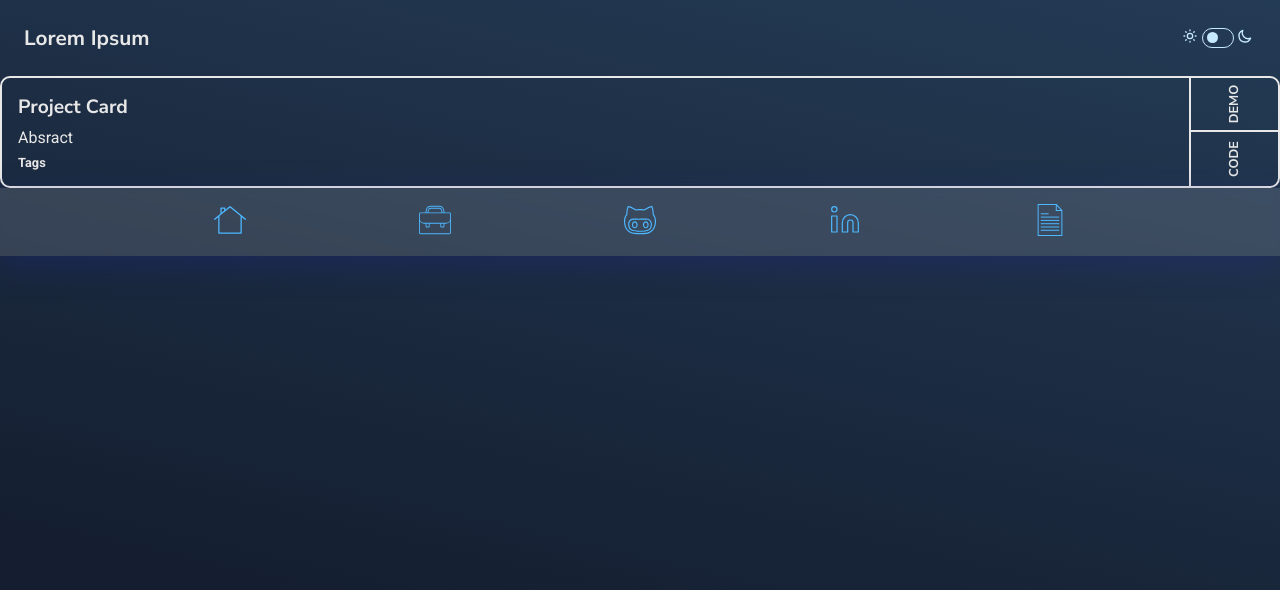
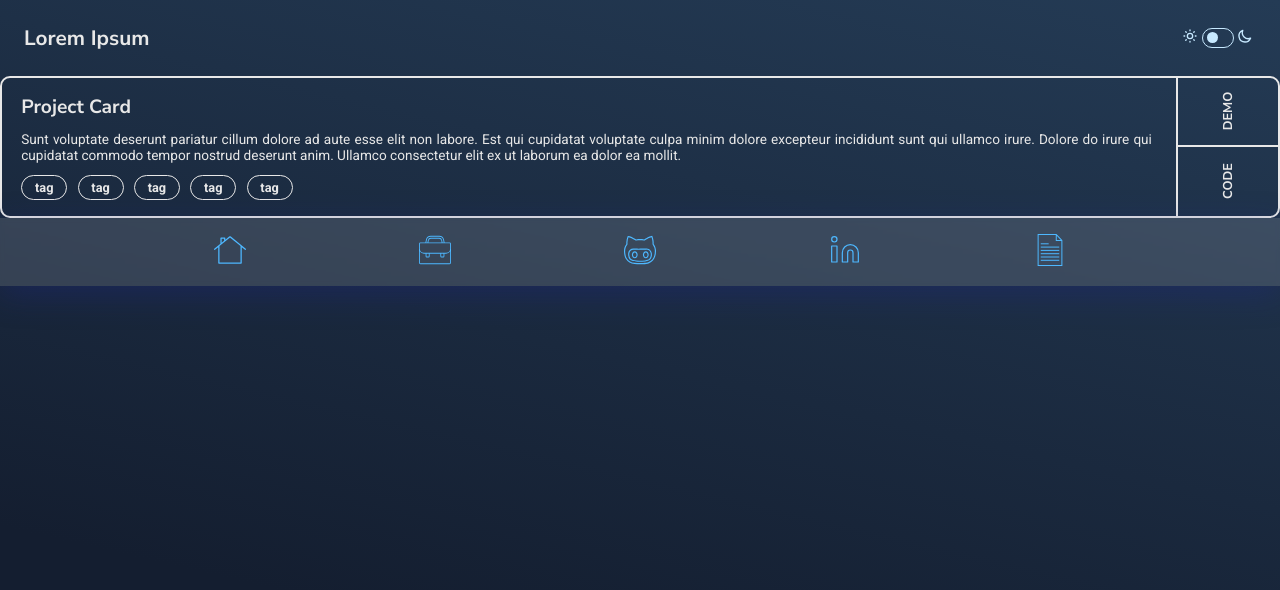
Before and after one commit to EnriOv/portfolio2.0, a React (Create React App) app in the folder 2. Application/: page / in a window 1280 px wide. Shown: the top 590 px of the page. Built offline with nearby package versions, Linux system fonts and the light colour scheme.

Commit message:
Tags section was added.

```diff
--- a/2. Application/src/components/ProjectCard/ProjectCard.css
+++ b/2. Application/src/components/ProjectCard/ProjectCard.css
@@ -4,7 +4,7 @@
 
 .project-card {
   display: grid;
-  grid-template-columns: 93% 7%;
+  grid-template-columns: 92% 8%;
   grid-template-rows: 1fr 1fr;
   grid-template-areas: "info but-demo" "info but-code";
   border: 2px solid var(--main-color);
@@ -33,6 +33,7 @@
   display: flex;
   justify-content: center;
   align-items: center;
+  cursor: pointer;
 }
 
 .but-demo {
@@ -54,27 +55,37 @@
 
 .project-info {
   grid-area: 1 / 1 / 3 / 2;
-  padding: 1em 1em;
+  padding: 1em 1.5em 1em 1.2em;
+  color: var(--main-color);
 }
 
 .project-title {
   margin: 0;
-  color: var(--main-color);
   font-family: "Nunito Sans", "Roboto", Arial, Helvetica, sans-serif;
   font-size: 1.2rem;
 }
 
 .abstract {
   margin: 0;
-  padding: 0.5em 0;
-  color: var(--main-color);
+  padding: 0.8em 0 0.9em;
+  text-align: justify;
+  text-justify: inter-word;
   font-family: "Roboto", "Nunito Sans", Arial, Helvetica, sans-serif;
-  font-size: 1rem;
+  font-size: 0.85rem;
 }
 
 .tags-section {
-  color: var(--main-color);
+  display: flex;
+  gap: 0.8em;
+  flex-wrap: wrap;
   font-weight: bold;
   font-family: "Roboto", "Nunito Sans", Arial, Helvetica, sans-serif;
   font-size: 0.8rem;
 }
+
+.tags-section .tag {
+  border: solid;
+  border-width: 1.5px;
+  border-radius: 100px;
+  padding: 0.3em 1em;
+}
--- a/2. Application/src/components/ProjectCard/ProjectCard.js
+++ b/2. Application/src/components/ProjectCard/ProjectCard.js
@@ -5,9 +5,13 @@ const ProjectCard = () => {
         <div className='project-card'>
             <div className='project-info'>
                 <h3 className='project-title'>Project Card</h3>
-                <p className='abstract'>Absract</p>
+                <p className='abstract'>Sunt voluptate deserunt pariatur cillum dolore ad aute esse elit non labore. Est qui cupidatat voluptate culpa minim dolore excepteur incididunt sunt qui ullamco irure. Dolore do irure qui cupidatat commodo tempor nostrud deserunt anim. Ullamco consectetur elit ex ut laborum ea dolor ea mollit.</p>
                 <div className='tags-section'>
-                    Tags
+                    <div className='tag'>tag</div>
+                    <div className='tag'>tag</div>
+                    <div className='tag'>tag</div>
+                    <div className='tag'>tag</div>
+                    <div className='tag'>tag</div>
                 </div>
             </div>
             <a href='blank' className='demo'>
```
